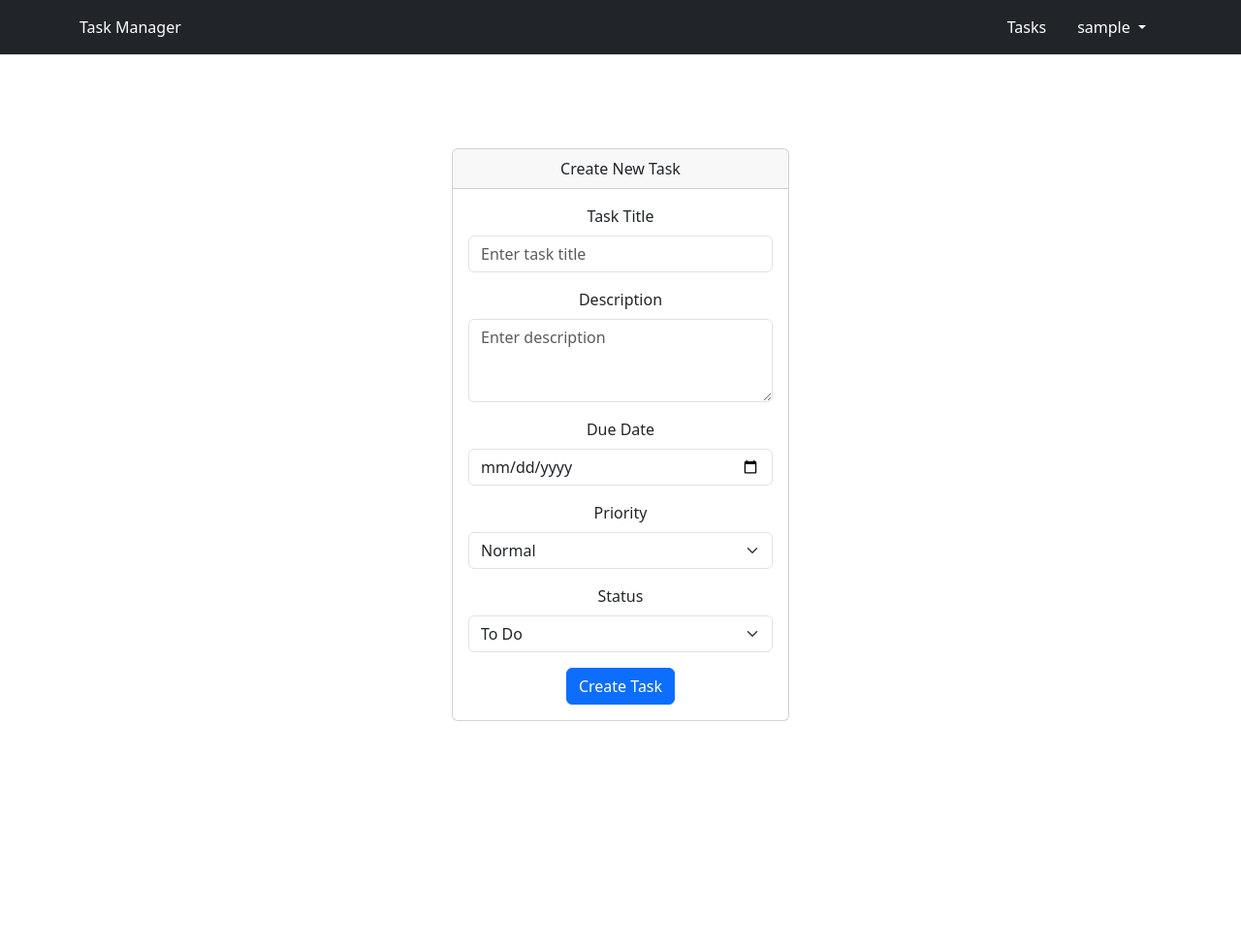
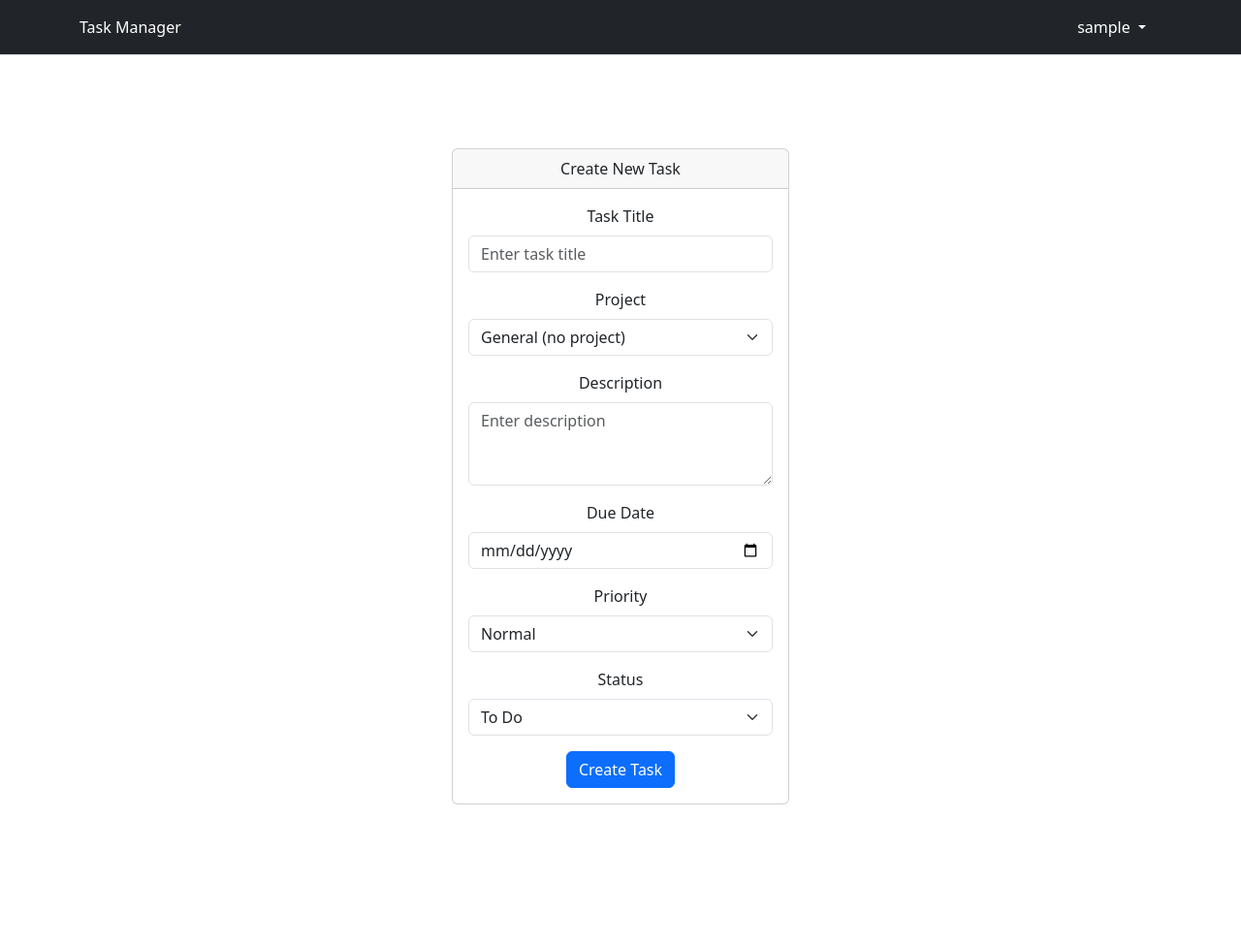
Before and after one commit to KirylDorakh/task_manager, a Flask app: template templates/create_task.html in a window 1280 px wide. Shown: the whole page at 97% size. Before the commit the page ends 744 px from the top, so only its background shows below. Run offline with Flask 3, Linux system fonts and the light colour scheme; the template is opened without the code that fills it, so the values that code supplies are empty; the visitor is signed in with stand-in values (Sample User, id 1).

Commit message:
Finalize Create Task

```diff
--- a/run.py
+++ b/run.py
@@ -1,4 +1,5 @@
 import os
+from datetime import datetime
 from flask import Flask, session, render_template, redirect, request, url_for
 
 # Session
@@ -46,6 +47,7 @@ def index():
     user = User.query.filter_by(username=session.get("username")).first()
 
     tasks = Task.query.filter_by(user_id=user.id).all()
+    projects = Project.query.filter_by(user_id=user.id).all()
 
     print("Logged in user session:", dict(session))
 
@@ -235,6 +237,7 @@ def change_password():
 @app.route("/create_task", methods=["GET", "POST"])
 def create_task():
     user = User.query.filter_by(username=session.get("username")).first()
+    projects = Project.query.filter_by(user_id=user.id).all()
 
     if request.method == "POST":
         # Data from form
@@ -246,6 +249,8 @@ def create_task():
         project_id = request.form.get("project_id")
 
         user_id = user.id
+
+        due_date = datetime.strptime(due_date, "%Y-%m-%d").date() if due_date else None
 
         new_task = Task(title=title,
                         description=description,
@@ -261,12 +266,10 @@ def create_task():
             db.session.commit()
         except Exception as e:
             return render_template("create_task.html", apology=f'DB Error: {str(e)}')
+        else:
+            return redirect("/")
 
-
-
-        return redirect("/")
-
-    return render_template("create_task.html")
+    return render_template("create_task.html", projects=projects)
 
 
 if __name__ == '__main__':
--- a/templates/create_task.html
+++ b/templates/create_task.html
@@ -17,6 +17,15 @@
               <div class="mb-3">
                 <label for="taskTitle" class="form-label">Task Title</label>
                 <input type="text" class="form-control" id="taskTitle" name="title" placeholder="Enter task title" required>
+              </div>
+              <div class="mb-3">
+                <label for="project" class="form-label">Project</label>
+                <select class="form-select" id="project" name="project_id">
+                  <option value="None" selected>General (no project)</option>
+                  {% for project in projects %}
+                    <option value="{{ project.id }}">{{ project.name }}</option>
+                  {% endfor %}
+                </select>
               </div>
               <div class="mb-3">
                 <label for="taskDescription" class="form-label">Description</label>
@@ -49,5 +58,10 @@
       </div>
     </div>
   </div>
+  {% if apology %}
+  <div class="alert alert-danger mt-3" role="alert">
+      <p>{{ apology }}</p>
+  </div>
+  {% endif%}
 
 {% endblock %}
--- a/templates/layout.html
+++ b/templates/layout.html
@@ -29,12 +29,6 @@
 
                 <ul class="nav col-12 col-lg-auto my-2 justify-content-center my-md-0 text-small">
                   {% if session.get("username") %}
-                  <li>
-                    <a href="#" class="nav-link text-white">
-                      <i class="bi bi-list-task"></i>
-                      Tasks
-                    </a>
-                  </li>
                   <li class="nav-item dropdown">
                     <a class="nav-link dropdown-toggle text-white" href="#" id="userDropdown" role="button" data-bs-toggle="dropdown" aria-expanded="false">
                       {{ session.get("username") }}
```
Also changed, not shown: templates/index.html (+4 -4 lines).
